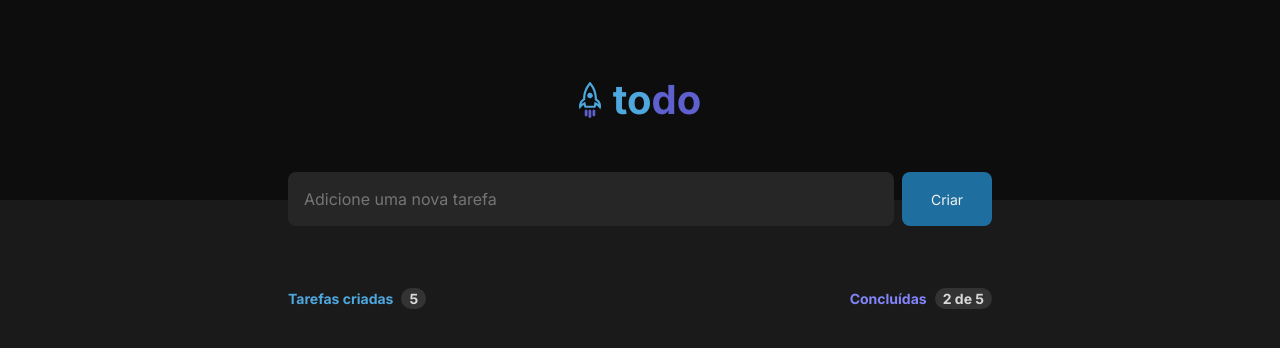
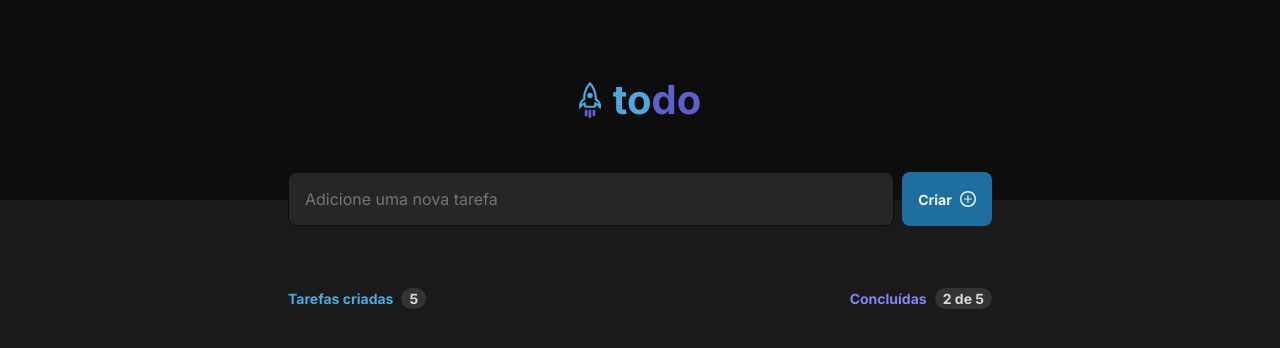
Before and after one commit to Lucas-Gonsalves/to-do_list, a React (Vite) app in the folder web/: page / in a window 1280 px wide. Shown: the top 348 px of the page. Built offline with nearby package versions, Linux system fonts and the light colour scheme.

Commit message:
upadating the stylization of button and input

```diff
--- a/web/src/components/Button/index.tsx
+++ b/web/src/components/Button/index.tsx
@@ -18,9 +18,9 @@ export function Button({ title, type, icon, onClick }: ButtonProps) {
       type={type}
       onClick={() => handleClick()}
     >
+      {title}
+
       {icon && <img src={icon}/>}
-
-      {title}
     </button>
   );
 };
--- a/web/src/components/Button/styles.module.css
+++ b/web/src/components/Button/styles.module.css
@@ -1,6 +1,15 @@
 .button {
   min-width: 9rem;
   height: 4.6rem;
+
+  display: flex;
+  align-items: center;
+  justify-content: center;
+
+  gap: .8rem;
+
+  font-size: var(--size-xs);
+  font-weight: var(--weight-bold);
 
   border: none;
   outline: none;
@@ -11,6 +20,13 @@
   cursor: pointer;
 }
 
+
+.button img {
+  width: var(--size-xm);
+  height: var(--size-xm);
+}
+
+
 .button:hover .button:focus{
   filter: brightness(1.04);
 }
@@ -19,5 +35,11 @@
 @media (min-width: 425px) {
   .button {
     height: 5.4rem;
+    font-size: var(--size-xm);
+  }
+
+  .button img {
+    width: var(--size-xg);
+    height: var(--size-xg);
   }
 }
--- a/web/src/components/Input/styles.module.css
+++ b/web/src/components/Input/styles.module.css
@@ -10,7 +10,10 @@
   background-color: var(--gray-500);
 
   outline: transparent;
-  border: none;
+
+  border-style: solid;
+  border-color: var(--gray-700);
+  border-width: 1px;
 }
 
 .input:hover, .input:focus {
--- a/web/src/pages/home.tsx
+++ b/web/src/pages/home.tsx
@@ -3,6 +3,8 @@ import styles from "./styles.module.css";
 import { Header } from "../components/Header";
 import { Input } from "../components/Input";
 import { Button } from "../components/Button";
+
+import plus from "../assets/plus-icon.svg";
 
 import { useState } from "react";
 
@@ -35,6 +37,7 @@ export function Home() {
           <Button
             type="submit"
             title="Criar"
+            icon={plus}
           />
         </form>
 
```
Also changed, not shown: web/src/assets/plus-icon.svg (added).
